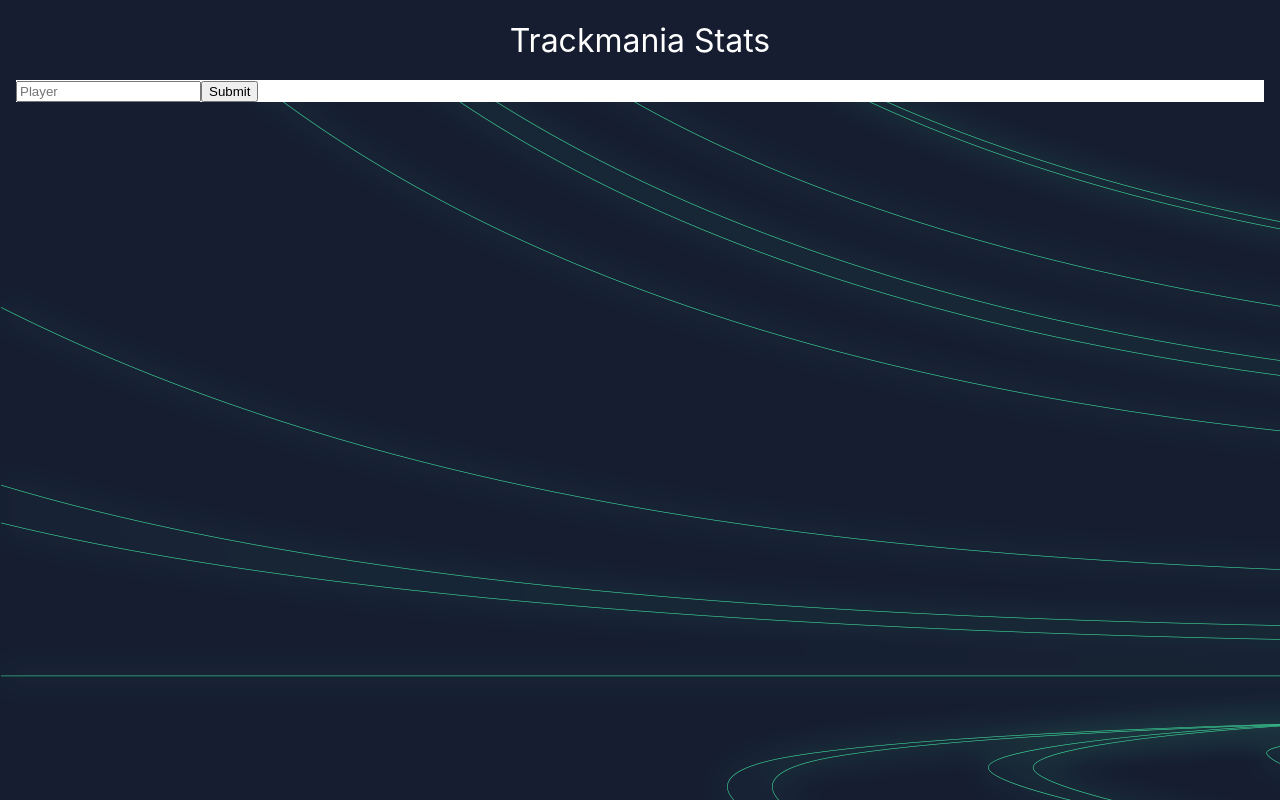
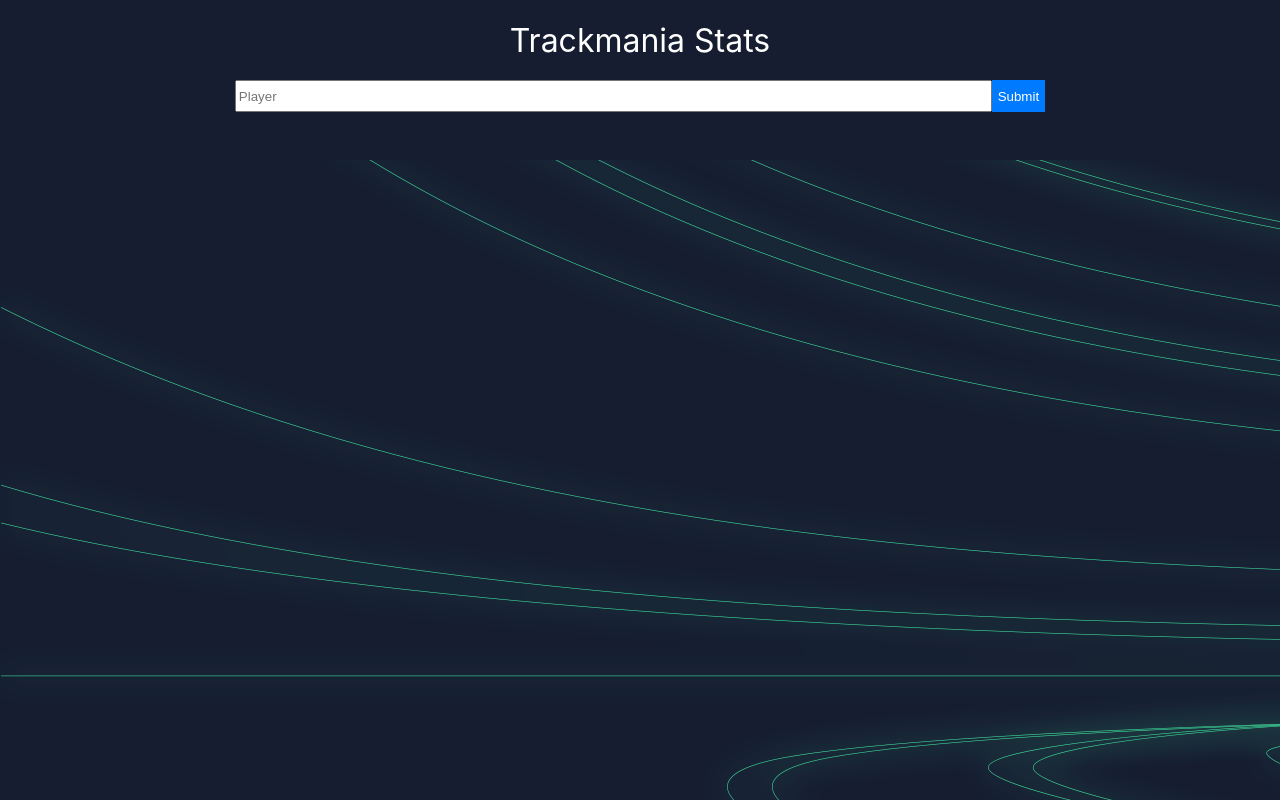
Before and after one commit to Shinestr8/shstrtmsts, a React (Create React App) app: page / in a window 1280 px wide. Built offline with nearby package versions, Linux system fonts and the light colour scheme.

Commit message:
styling the text bar and button

```diff
--- a/src/Trackmania/Trackmania.jsx
+++ b/src/Trackmania/Trackmania.jsx
@@ -119,9 +119,9 @@
 
     return(
         <div>
-            <form>
-                <input type="text" placeholder="Player" value={textInput} onChange={updateTextInput}/>
-                <button type="submit" onClick={fetchPlayerInfo}>
+            <form className="input-group">
+                <input className="text-input" type="text" placeholder="Player" value={textInput} onChange={updateTextInput}/>
+                <button className="submit-button" type="submit" onClick={fetchPlayerInfo}>
                     Submit
                 </button>
                 {data && !data.message && !loading &&(
--- a/src/Trackmania/trackmania.css
+++ b/src/Trackmania/trackmania.css
@@ -1,3 +1,22 @@
+.text-input{
+    display: inline-block;
+    width: 60%;
+}
+
+.input-group{
+    display: flex;
+    justify-content: center;
+    background-color: #161d31;
+    padding-bottom: 3em;
+    height: 2em;
+}
+
+.submit-button{
+    background-color: #007bff;
+    color: #ffffff;
+    border: none;
+}
+
 .player-list-player{
     cursor: pointer;
     padding-bottom: 1em;
```
